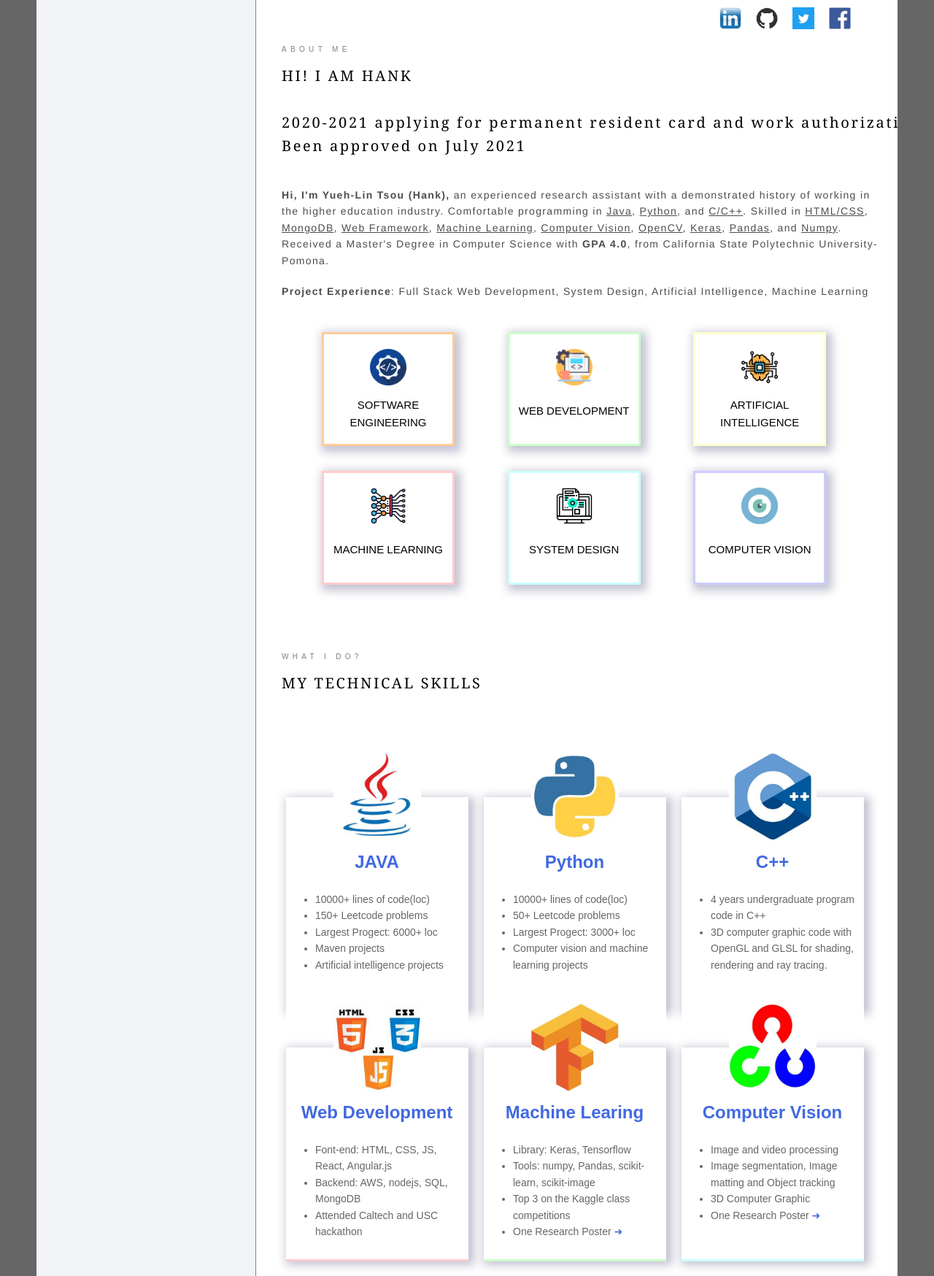
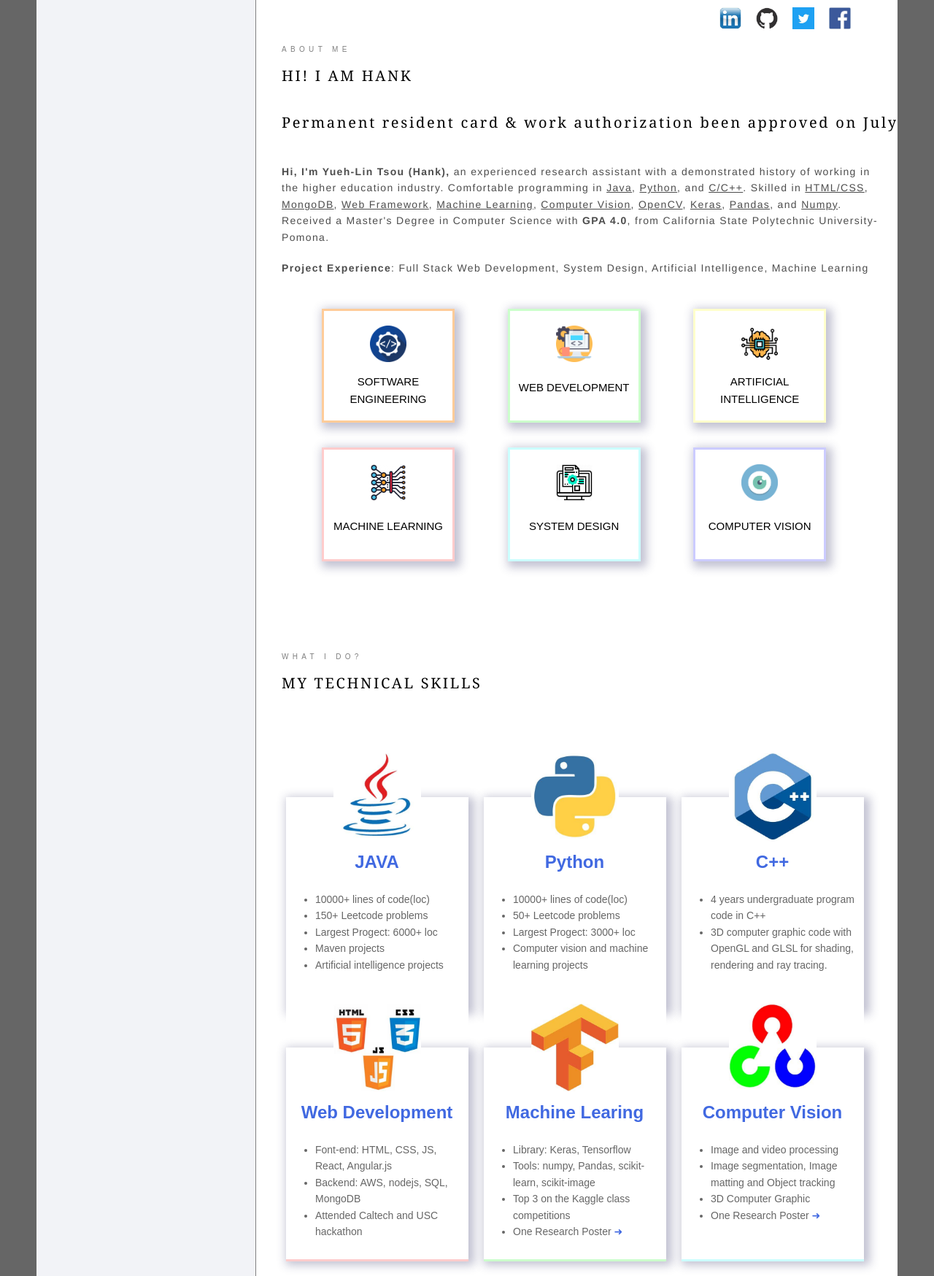
Before and after one commit to Hank-Tsou/Hank-Tsou, a Jekyll site: the page built from index.html, in a window 1280 px wide, cut to the strip 0-1748 px from the top of the page. Shown: the whole strip at 73% size. Built offline with Jekyll 4.4.1, drawn with Linux system fonts in a browser that asks for light colours; nearby versions of some CDN libraries; Markdown is read by kramdown in place of the engine named in the settings; some of the changed text lies outside the part shown.

Commit message:
Update index.html

```diff
--- a/index.html
+++ b/index.html
@@ -48,7 +48,7 @@ layout: default
             <section class="about" data-section="about">
 
                 <div class = "ab_top_1">about me</div>
-                <div class = "ab_top_2">HI! I AM HANK<br><br>2020-2021 applying for permanent resident card and work authorization.<br>Been approved on July 2021</div>
+                <div class = "ab_top_2">HI! I AM HANK<br><br>Permanent resident card & work authorization been approved on July 2021</div>
                 <div class = "ab_desciption">
                     <p><strong>Hi, I'm Yueh-Lin Tsou (Hank), </strong>
                     an experienced research assistant with a demonstrated history of working in the higher
```
Also changed, not shown: other parts of index.html (+1 -1 lines).
